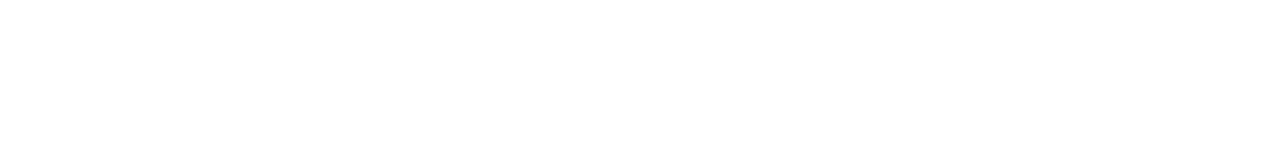
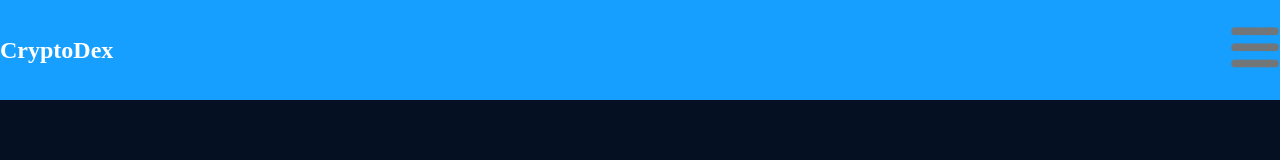
Before and after one commit to dcatan89/CryptoDex, a website: page index.html in a window 1280 px wide. Drawn offline with Linux system fonts and the light colour scheme.

Commit message:
restarting again nav bar css and icon complete

```diff
--- a/css/layout.css
+++ b/css/layout.css
@@ -1,13 +1,16 @@
 .container {
-  height: 100vh;
   max-width: 800px;
+  margin: 0 auto;
 }
 
 .row {
   display: flex;
 }
 
-.col-full,
+.col-full {
+  width: 100%;
+}
+
 .col-half {
   width: 100%;
 }
--- a/css/reset.css
+++ b/css/reset.css
@@ -4,4 +4,5 @@
 
 body {
   margin: 0;
+  color: white;
 }
--- a/css/styles.css
+++ b/css/styles.css
@@ -0,0 +1,21 @@
+.bgc-lblue {
+  background-color: rgb(22, 159, 254);
+}
+
+.bgc-dblue {
+  background-color: rgb(5, 17, 34);
+}
+
+.nav-bar {
+  height: 100px;
+  width: 100%;
+}
+
+.hamburger-icon {
+  width: 50px;
+  text-align: right;
+}
+
+.align-center {
+  align-self: center;
+}
--- a/index.html
+++ b/index.html
@@ -9,8 +9,16 @@
   <link rel="stylesheet" href="css/layout.css">
   <link rel="stylesheet" href="css/styles.css">
 </head>
-<body>
+<body class="bgc-dblue">
   <header>
+    <div class="row bgc-lblue nav-bar">
+      <div class="col-half align-center">
+        <h2>CryptoDex</h2>
+      </div>
+      <div class="col-half align-center hamburger-icon">
+        <img class="hamburger-icon" src="images/hamburger.png" alt="h-icon">
+      </div>
+    </div>
   </header>
   <main>
   </main>
```
Also changed, not shown: images/hamburger.png (added), images/hamburger_icon.png (deleted).
